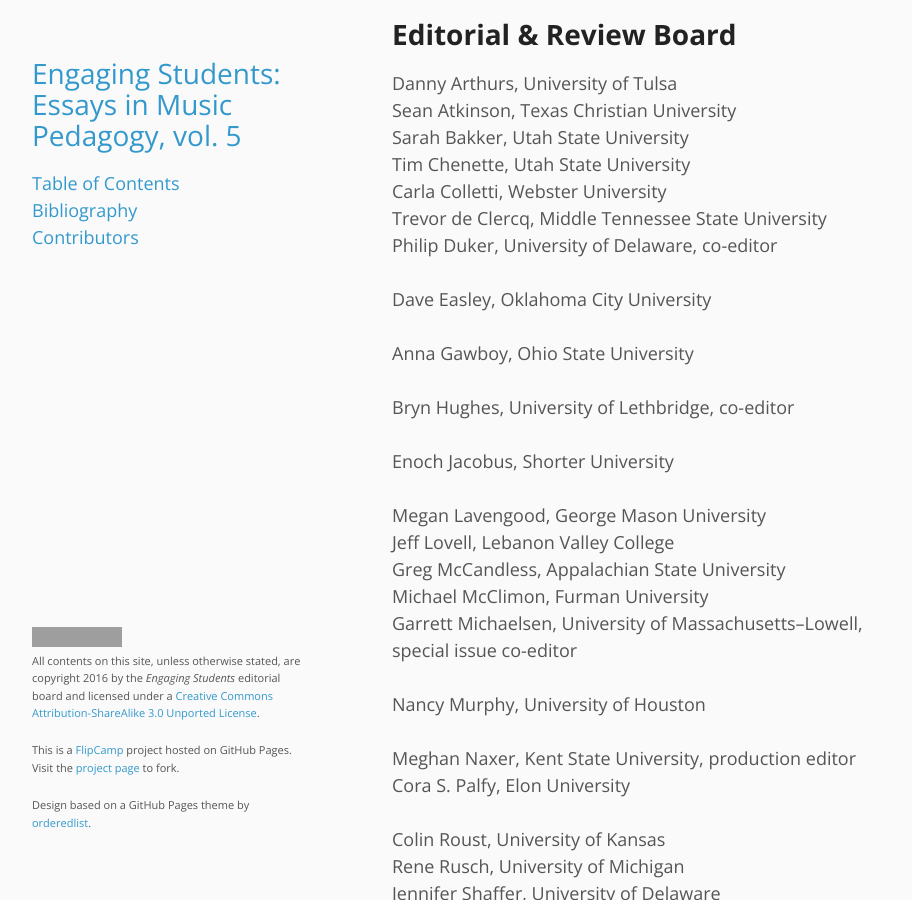
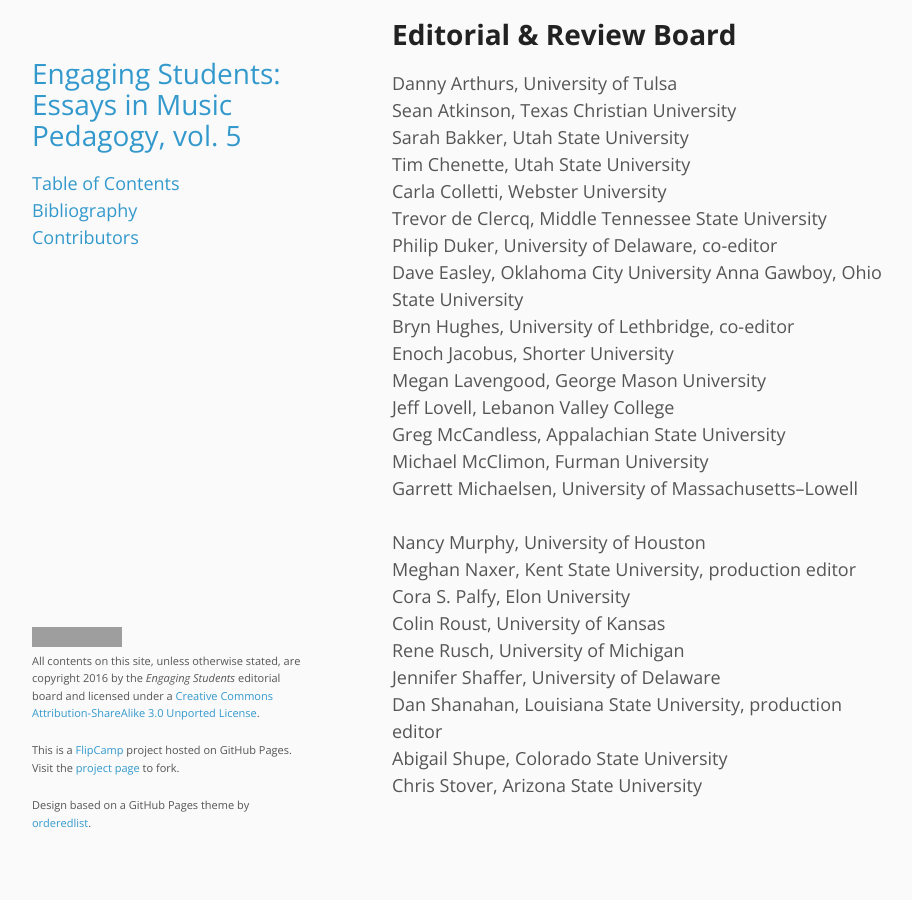
Before and after one commit to flipcamp/engagingstudents5, a Jekyll site: the page built from index.md, in a window 1280 px wide and 900 px high, scrolled down 2353 px. Shown: the whole window, without its empty margins (178-1090 px from the left). Built offline with Jekyll 4.4.1, drawn with Linux system fonts in a browser that asks for light colours; after the commit the page ends 3222 px from its top, so only the background shows below that; grey boxes are pictures that could not be loaded.

Commit message:
more index fixes

```diff
--- a/index.md
+++ b/index.md
@@ -89,19 +89,19 @@
 Tim Chenette, Utah State University<br />
 Carla Colletti, Webster University<br />
 Trevor de Clercq, Middle Tennessee State University<br />
-Philip Duker, University of Delaware, co-editor<br />
-Dave Easley, Oklahoma City University<br />
-Anna Gawboy, Ohio State University<br />
-Bryn Hughes, University of Lethbridge, co-editor<br />
-Enoch Jacobus, Shorter University<br />
+Philip Duker, University of Delaware, co-editor
+Dave Easley, Oklahoma City University
+Anna Gawboy, Ohio State University
+Bryn Hughes, University of Lethbridge, co-editor
+Enoch Jacobus, Shorter University
 Megan Lavengood, George Mason University<br />
 Jeff Lovell, Lebanon Valley College<br />
 Greg McCandless, Appalachian State University<br />
 Michael McClimon, Furman University<br />
-Garrett Michaelsen, University of Massachusetts–Lowell, special issue co-editor<br />
-Nancy Murphy, University of Houston<br />
+Garrett Michaelsen, University of Massachusetts–Lowell<br />
+Nancy Murphy, University of Houston
 Meghan Naxer, Kent State University, production editor<br />
-Cora S. Palfy, Elon University<br />
+Cora S. Palfy, Elon University
 Colin Roust, University of Kansas<br />
 Rene Rusch, University of Michigan<br />
 Jennifer Shaffer, University of Delaware<br />
```
